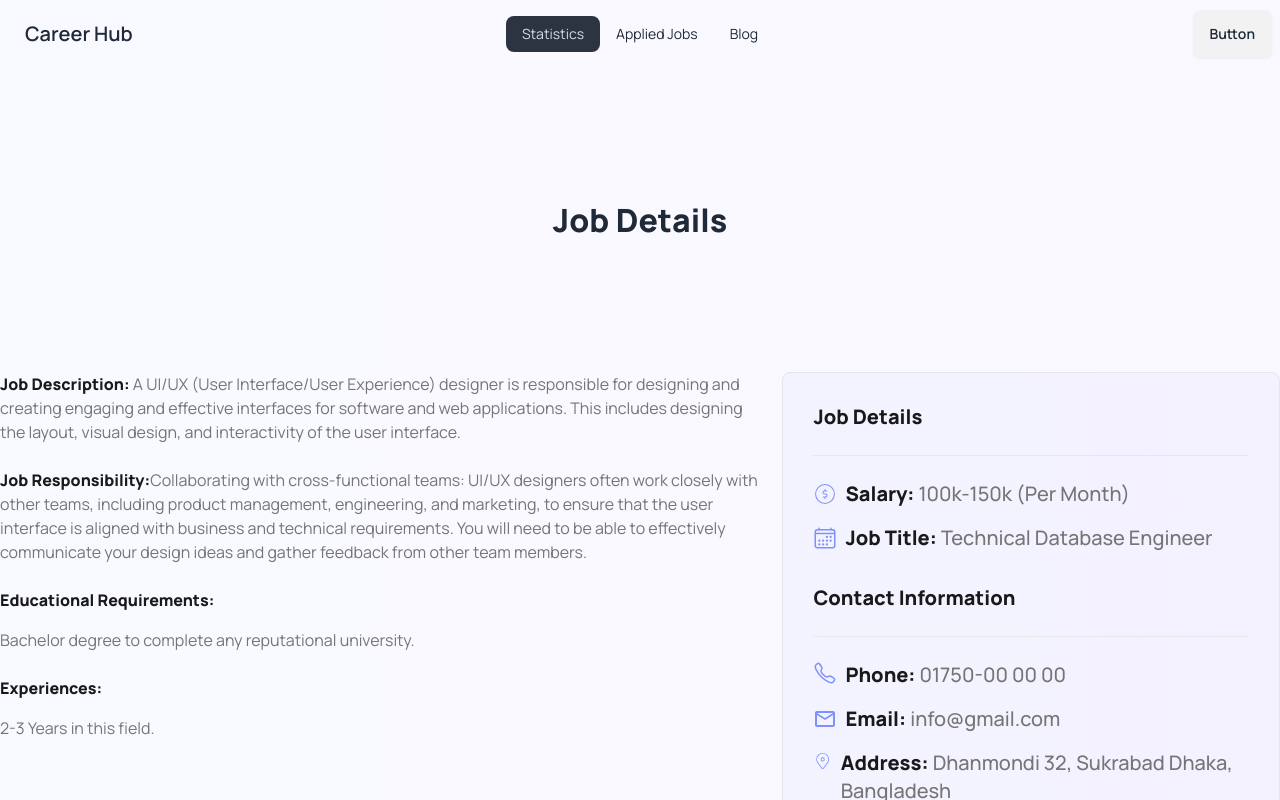
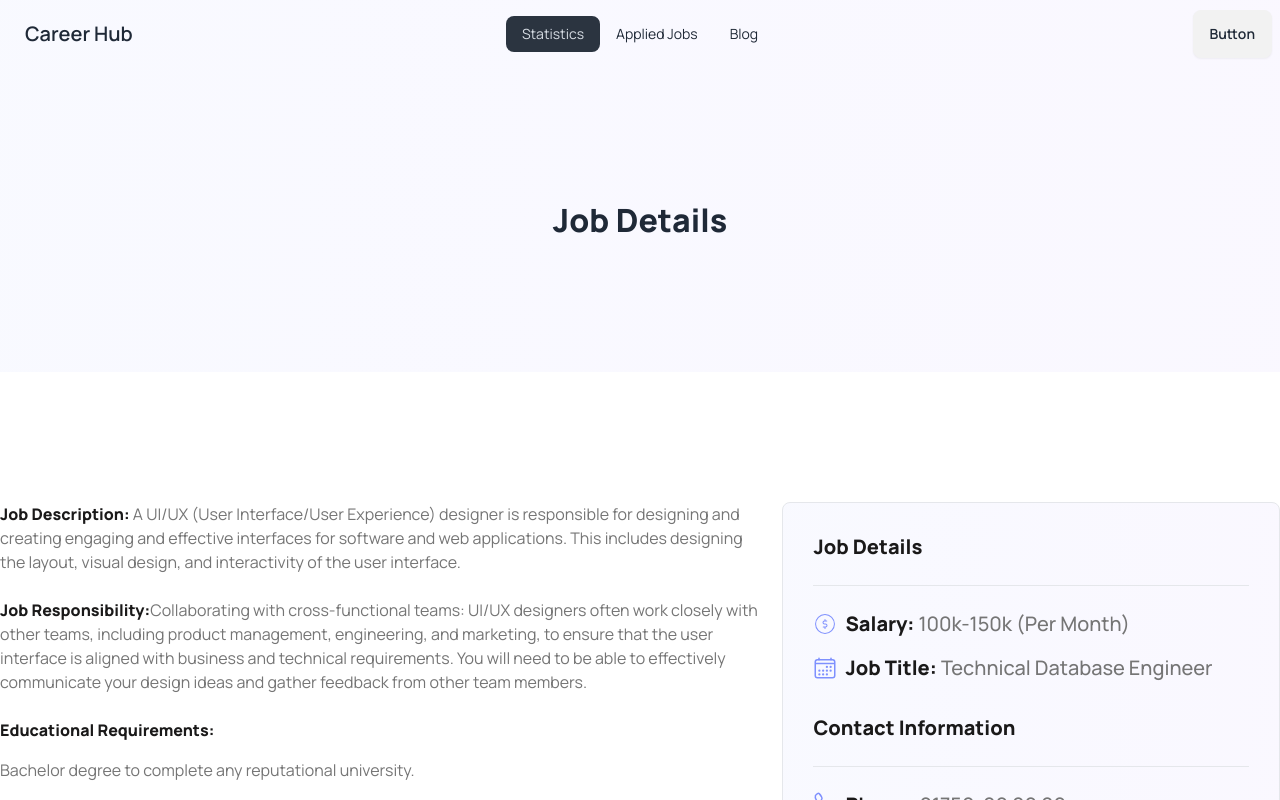
Before and after one commit to riponmondalbd/brand-new-career-hub, a React (Vite) app: page /statistics/1 in a window 1280 px wide. Shown: the top 800 px of the page. Built offline with nearby package versions, Linux system fonts and the light colour scheme.

Commit message:
fix the bug of job details page

```diff
--- /dev/null
+++ b/src/components/AppliedJobs/AppliedJobs.jsx
@@ -0,0 +1,7 @@
+import React from "react";
+
+const AppliedJobs = () => {
+  return <div></div>;
+};
+
+export default AppliedJobs;
--- a/src/components/JobDetails/JobDetails.jsx
+++ b/src/components/JobDetails/JobDetails.jsx
@@ -20,13 +20,14 @@ const JobDetails = () => {
   } = job;
   //   console.log(jobs, id, job);
   return (
+    <div>
       <div className="bg-gradient-to-r from-[#7E90FE0D] to-[#9873FF0D]">
-      <div className="max-w-7xl mx-auto">
         <h1 className="text-[32px] font-extrabold text-center py-32">
           Job Details
         </h1>
+      </div>
 
-        <div className="grid lg:grid-cols-5 gap-6">
+      <div className="grid lg:grid-cols-5 gap-6 max-w-7xl mx-auto py-[130px]">
         <div className="lg:col-span-3 ">
           <p className="text-base ">
             <span className="font-extrabold text-[#1A1919]">
@@ -71,9 +72,7 @@ const JobDetails = () => {
               <IoCalendarOutline className="text-2xl text-[#7E90FE]" />
               <p className="text-xl text-[#1A1919]">
                 <span className="font-extrabold">Job Title: </span>
-                  <span className="font-medium text-[#757575]">
-                    {job_title}
-                  </span>
+                <span className="font-medium text-[#757575]">{job_title}</span>
               </p>
             </div>
             <h2 className="text-xl font-extrabold text-[#1A1919] mb-6">
@@ -109,11 +108,10 @@ const JobDetails = () => {
             </div>
           </div>
           <Link>
-              <button className="bg-gradient-to-r from-[#7E90FE] to-[#9873FF] text-xl font-extrabold text-white py-[19px]  rounded-lg w-full mt-6 mb-[130px]">
+            <button className="bg-gradient-to-r from-[#7E90FE] to-[#9873FF] text-xl font-extrabold text-white py-[19px]  rounded-lg w-full mt-6">
               Apply Now
             </button>
           </Link>
-          </div>
         </div>
       </div>
     </div>
```
Lines whose indentation alone changed are shown as unchanged.
